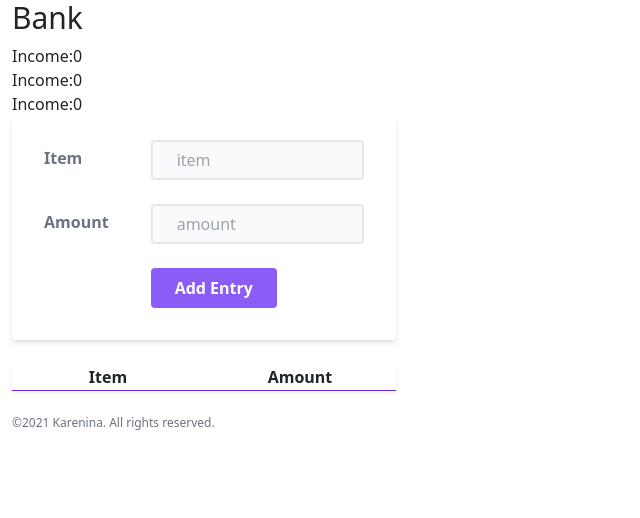
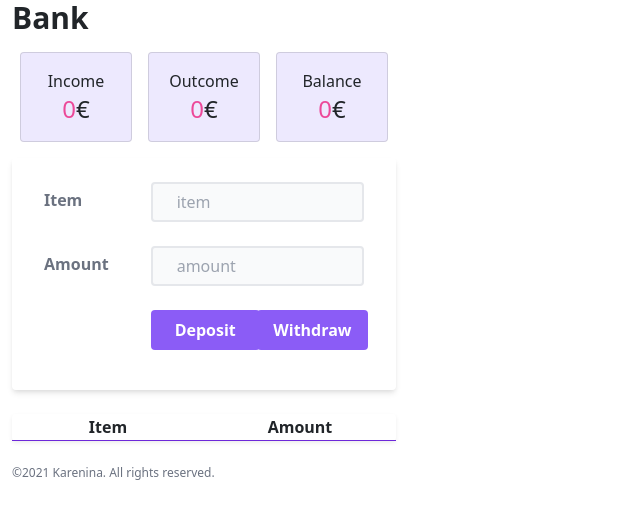
Before and after one commit to karenina-tech/bank-react-example, a React (Create React App) app: page / in a window 1280 px wide. Shown: the top 518 px of the page, without its empty margins (0-640 px from the left). Built offline with nearby package versions, Linux system fonts and the light colour scheme.

Commit message:
WithDraw function added

```diff
--- a/src/components/Bank.js
+++ b/src/components/Bank.js
@@ -1,4 +1,5 @@
 import React, { useState } from 'react';
+import Card from './Card';
 
 export default function Bank() {
   const [item, setItem] = useState({ title: '', amount: null });
@@ -12,11 +13,18 @@ export default function Bank() {
 
   const addItem = (event) => {
     event.preventDefault();
-    handleAddClick();
+    handleDepositClick();
   };
 
-  const handleAddClick = () => {
+  const handleDepositClick = () => {
     setList((state) => [...state, { ...item }]);
+  };
+
+  const handleWithDrawClick = () => {
+    const negativeAmount = item.amount * -1;
+    const name = item.title;
+
+    setList((state) => [...state, { title: name, amount: negativeAmount }]);
   };
 
   //this is "derived state, or "computer" state
@@ -32,10 +40,13 @@ export default function Bank() {
 
   return (
     <div>
-      <h1 class='text-3xl pb-2'>Bank</h1>
-      <div>Income:{income()}</div>
-      <div>Income:{outcome()}</div>
-      <div>Income:{balance()}</div>
+      <h1 class='text-3xl pb-2 font-bold'>Bank</h1>
+      <div class='grid grid-cols-3 mb-2 w-full max-w-sm'>
+        <Card title='Income' number={income()}></Card>
+        <Card title='Outcome' number={outcome()}></Card>
+        <Card title='Balance' number={balance()}></Card>
+      </div>
+
       <form
         onSubmit={(event) => addItem(event)}
         class='w-full max-w-sm shadow-md rounded px-8 pt-6 pb-8 mb-4'>
@@ -75,14 +86,22 @@ export default function Bank() {
             />
           </div>
         </div>
-        <div class='md:flex md:items-center'>
+        <div class='md:flex'>
           <div class='md:w-1/3'></div>
-          <div class='md:w-2/3'>
+          <div class='md:w-1/3'>
             <button
-              onClick={handleAddClick}
-              class='bg-purple-500 hover:bg-purple-700 text-white font-bold py-2 px-4 rounded'
+              onClick={handleDepositClick}
+              class='bg-purple-500 hover:bg-purple-700 text-white font-bold py-2 px-4 rounded mb-2'
               type='button'>
-              Add Entry
+              Deposit
+            </button>
+          </div>
+          <div class='md:w-1/3'>
+            <button
+              onClick={handleWithDrawClick}
+              class='md:text-rigth mb-1 md:mb-0 bg-purple-500 hover:bg-purple-700 text-white font-bold py-2 px-3 rounded'
+              type='button'>
+              Withdraw
             </button>
           </div>
         </div>
--- /dev/null
+++ b/src/components/Card.js
@@ -0,0 +1,15 @@
+import React from 'react';
+import ColorNumber from './ColorNumber';
+
+export default function Card({ number, title }) {
+  return (
+    <div>
+      <div class='card card-body bg-purple-100 m-2 items-center'>
+        <div class='font-small'>{title}</div>
+        <span class='text-2xl'>
+          <ColorNumber number={number}></ColorNumber>€
+        </span>
+      </div>
+    </div>
+  );
+}
--- /dev/null
+++ b/src/components/ColorNumber.js
@@ -0,0 +1,5 @@
+import React from 'react';
+
+export default function ColorNumber({ number }) {
+  return <span class={number > 0 ? 'text-purple-500' : 'text-pink-500'}>{number}</span>;
+}
```
